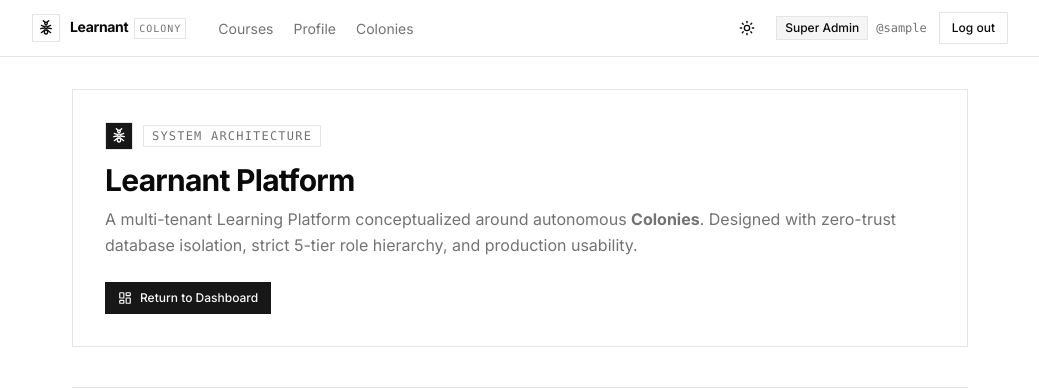
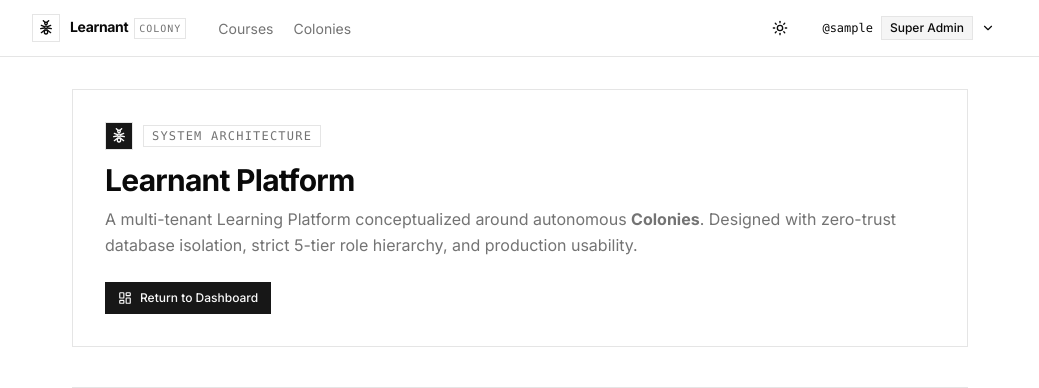
Before and after one commit to scientiac/learnant, a Django app: page /about/ in a window 1280 px wide. Shown: the top 388 px of the page, without its empty margins (120-1159 px from the left). Run offline with Django 5.2, Linux system fonts and the light colour scheme; the visitor is signed in with stand-in values (Sample User, id 1); some libraries are stand-ins or nearby versions.

Commit message:
Move profile and logout into account menu

```diff
--- a/core/templates/base.html
+++ b/core/templates/base.html
@@ -254,7 +254,6 @@
                   <a class="nav-link" href="{% url 'organization-settings' %}">Organization</a>
                   <a class="nav-link" href="{% url 'bulk-student-add' %}">Enroll students</a>
                 {% endif %}
-                <a class="nav-link" href="{% url 'profile-settings' %}">Profile</a>
                 {% if user.role == 'super_admin' or user.role == 'admin' or user.role == 'super_viewer' %}
                   <a class="nav-link {% block nav_tenants %}{% endblock %}" href="{% url 'tenant-list' %}">Colonies</a>
                 {% endif %}
@@ -271,17 +270,23 @@
             </button>
 
             {% if user.is_authenticated %}
-              <div class="hidden items-center gap-2 sm:flex">
-                {% if user.avatar %}
-                  <img src="{% url 'user-avatar' user.id %}" alt="{{ user.username }} profile image" class="h-7 w-7 border object-cover" style="border-color: hsl(var(--border));">
-                {% endif %}
-                <span class="badge badge-role">{{ user.get_role_display }}</span>
-                <span class="text-xs font-mono" style="color: hsl(var(--muted-foreground));">@{{ user.username }}</span>
-              </div>
-              <form method="post" action="{% url 'logout' %}" class="inline">
-                {% csrf_token %}
-                <button class="btn btn-outline btn-sm" type="submit">Log out</button>
-              </form>
+              <details class="relative">
+                <summary class="btn btn-ghost btn-sm list-none cursor-pointer gap-2" aria-label="Account menu for {{ user.username }}">
+                  {% if user.avatar %}
+                    <img src="{% url 'user-avatar' user.id %}" alt="" class="h-6 w-6 border object-cover" style="border-color: hsl(var(--border));">
+                  {% endif %}
+                  <span class="font-mono">@{{ user.username }}</span>
+                  <span class="badge badge-role hidden sm:inline-flex">{{ user.get_role_display }}</span>
+                  <i data-lucide="chevron-down" class="h-3.5 w-3.5"></i>
+                </summary>
+                <div class="absolute right-0 top-full z-50 mt-2 w-52 border p-1 shadow-lg" style="border-color: hsl(var(--border)); background: hsl(var(--background));">
+                  <a role="menuitem" class="btn btn-outline mb-1 w-full justify-start" href="{% url 'profile-settings' %}">Profile settings</a>
+                  <form method="post" action="{% url 'logout' %}">
+                    {% csrf_token %}
+                    <button role="menuitem" class="btn btn-outline w-full justify-start" style="color: hsl(var(--destructive));" type="submit">Log out</button>
+                  </form>
+                </div>
+              </details>
             {% else %}
               <a class="btn btn-secondary btn-sm" href="{% url 'about' %}" style="border: 1px solid hsl(var(--border));">
                 <i data-lucide="info" class="h-3.5 w-3.5"></i>
```
Also changed, not shown: core/test_web.py (+15 -0 lines).
